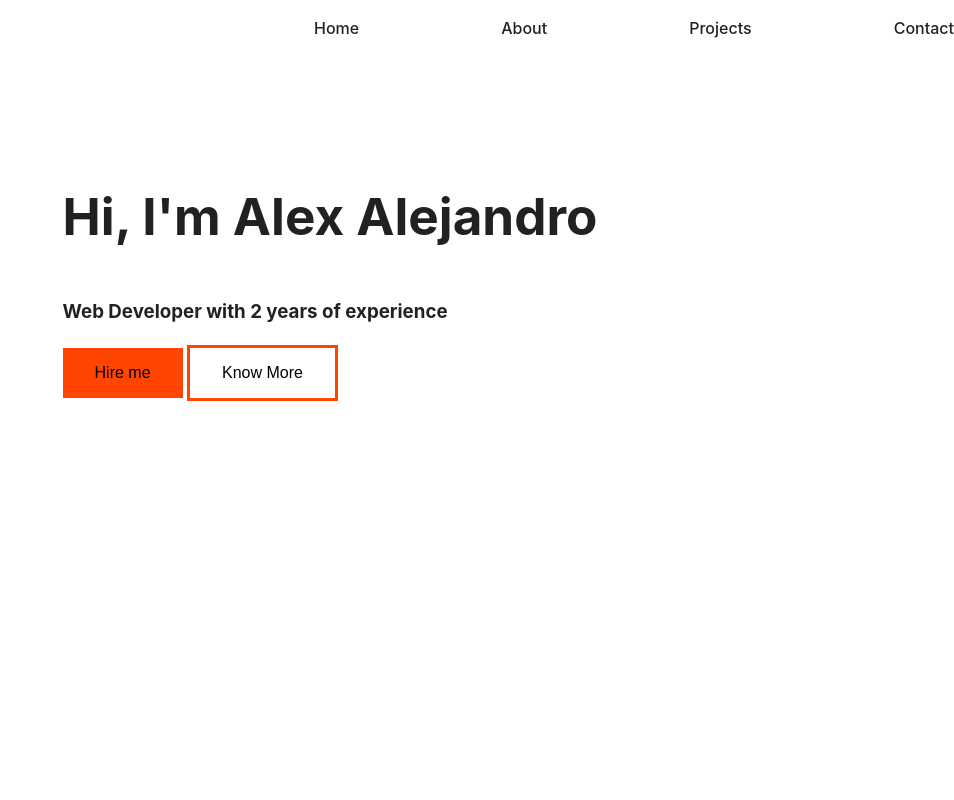
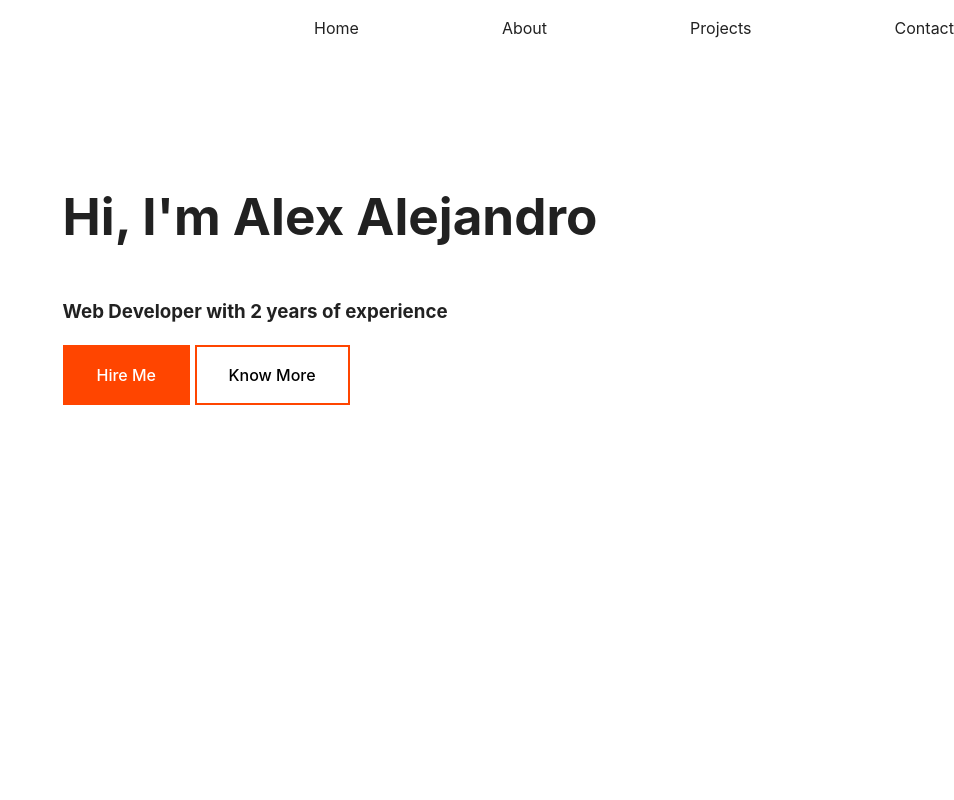
Before and after one commit to aalejan/Portfolio_NEW, a website built with Vite: page index.html in a window 1280 px wide. Shown: the top 800 px of the page, without its empty margins (326-1280 px from the left). Built offline with nearby package versions, Linux system fonts and the light colour scheme.

Commit message:
adjusted button styling

```diff
--- a/index.html
+++ b/index.html
@@ -20,8 +20,8 @@
         <h1>Hi, I'm Alex Alejandro</h1>
         <h3>Web Developer with 2 years of experience</h3>
         <div class="hire-container">
-          <button>Hire me</button>
-          <button id="contact-button">Know More</button>
+          <a class="button" href="#contact">Hire Me</a>
+          <a class="button-hollow" href="#about">Know More</a>
         </div>
       </div>
     </section>
--- a/style.css
+++ b/style.css
@@ -21,6 +21,32 @@
 
   min-width: 320px;
   min-height: 100vh;
+}
+
+.button {
+  background-color: orangered;
+  padding: 1rem 2rem;
+  border: none;
+  font-weight: 500;
+  font-size: 1rem;
+  cursor: pointer;
+  text-decoration: none;
+  display: inline-block;
+  color: white;
+  border: 2px solid orangered;
+}
+
+.button-hollow {
+  background-color: white;
+  padding: 1rem 2rem;
+
+  font-weight: 500;
+  font-size: 1rem;
+  border: 2px solid orangered;
+  cursor: pointer;
+  text-decoration: none;
+  display: inline-block;
+  color: black;
 }
 
 section {
@@ -49,15 +75,6 @@
   border: solid 3px orangered;
 }
 
-a {
-  font-weight: 500;
-  color: #646cff;
-  text-decoration: inherit;
-}
-a:hover {
-  color: #535bf2;
-}
-
 h1 {
   font-size: 3.2rem;
 }
@@ -65,10 +82,6 @@
 a {
   text-decoration: none; /* Remove underline */
   color: inherit;
-}
-
-a:hover {
-  color: #888;
 }
 
 nav {
```
